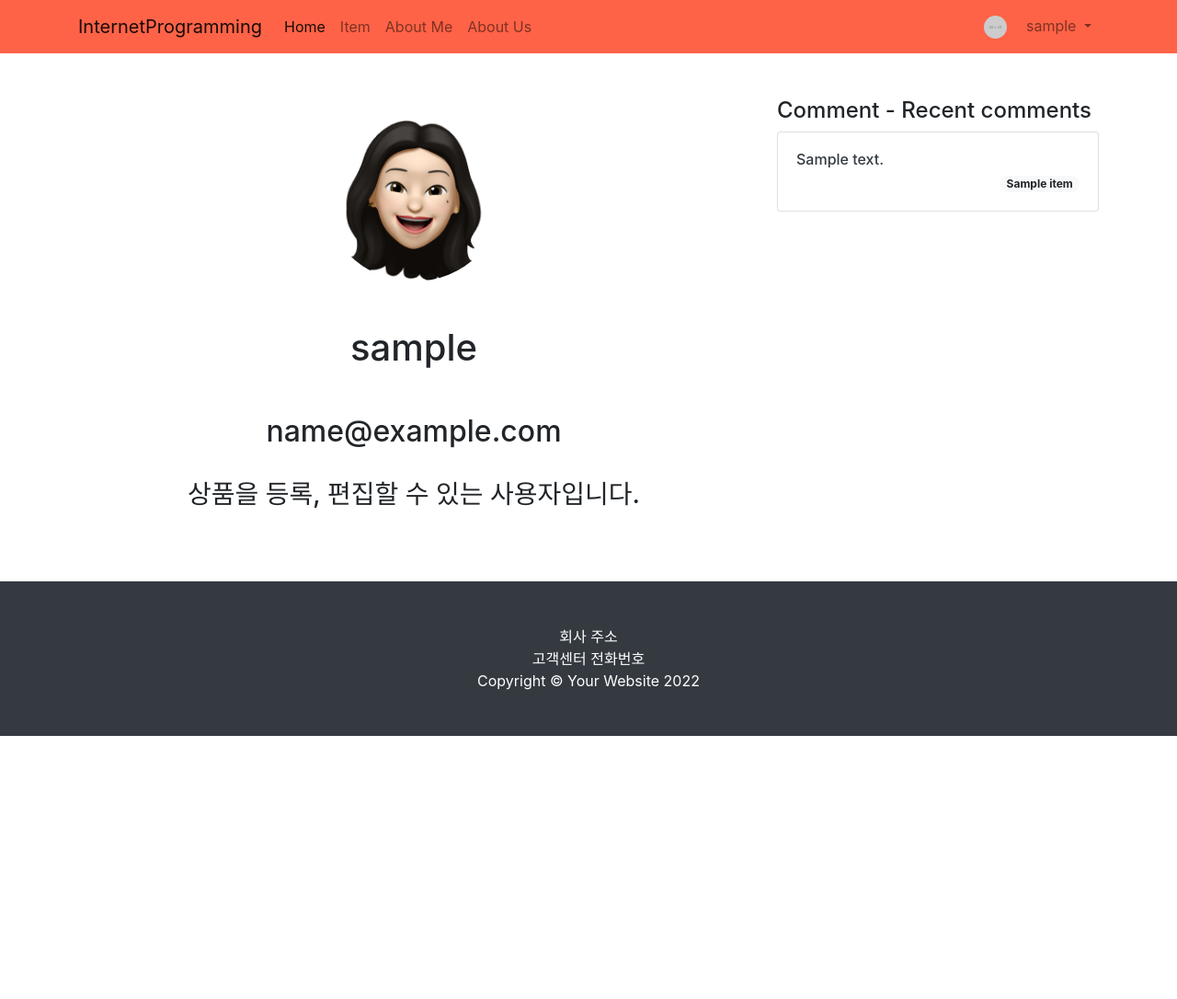
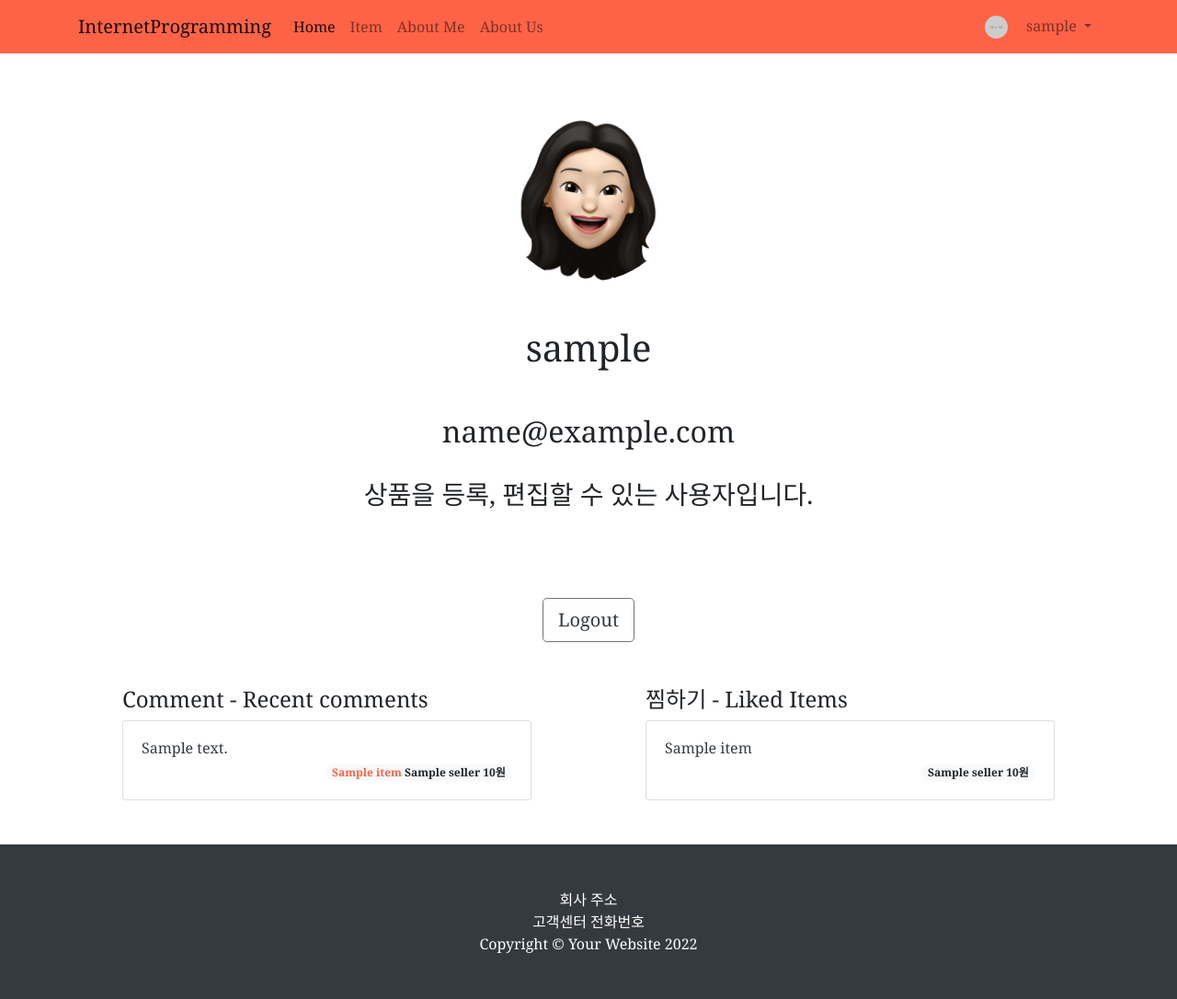
Before and after one commit to seoyeong12/MyShopping, a Django app: page /about_me/ in a window 1280 px wide. Shown: the whole page at 92% size. Before the commit the page ends 800 px from the top, so only its background shows below. Run offline with Django 4.2, Linux system fonts and the light colour scheme; a user stored in the database is signed in; tables that the repository leaves empty hold one stand-in row (values such as "Sample post"); grey boxes labelled with a size stand in for pictures from a placeholder-image service; some libraries are stand-ins or nearby versions.

Commit message:
마이페이지 찜한 아이템 보이기

```diff
--- a/item/models.py
+++ b/item/models.py
@@ -1,5 +1,7 @@
 from django.db import models
 from django.contrib.auth.models import User
+
+
 class Tag(models.Model):
     name = models.CharField(max_length=50, unique=True)
     slug = models.SlugField(max_length=200, unique=True, allow_unicode=True)
@@ -48,7 +50,7 @@ class Item(models.Model): #상품
     tags = models.ManyToManyField(Tag, blank=True) #태그 다대다
     like_users = models.ManyToManyField(User, related_name='like_item') #찜하기
     def __str__(self):
-        return f'[{self.pk}]{self.name}::{self.author} : {self.price} : {self.manufacturer} : {self.seller}'
+        return f'[{self.pk}]{self.name}::{self.author} : {self.price} : {self.manufacturer} : {self.seller} : {self.like_users} '
 
     def get_absolute_url(self):
         return f'/item/{self.pk}/'
--- a/item/templates/item/item_detail.html
+++ b/item/templates/item/item_detail.html
@@ -57,9 +57,9 @@
                           <form action="{% url 'item:likes' item.pk %}" method='POST'>
                             {% csrf_token %}
                             {% if user in item.like_users.all %}
-          <input type="submit" value='좋아요 취소'>
+                              <input type="submit" value='찜하기 취소'>
                             {% else %}
-          <input type="submit" value='좋아요'>
+                              <input type="submit" value='찜하기'>
                             {% endif %}
                           </form>
                         </div>
--- a/single_pages/templates/single_pages/about_me.html
+++ b/single_pages/templates/single_pages/about_me.html
@@ -9,38 +9,22 @@
         <script src="https://code.jquery.com/jquery-3.5.1.slim.min.js" integrity="sha384-DfXdz2htPH0lsSSs5nCTpuj/zy4C+OGpamoFVy38MVBnE+IbbVYUew+OrCXaRkfj" crossorigin="anonymous"></script>
         <script src="https://cdn.jsdelivr.net/npm/popper.js@1.16.1/dist/umd/popper.min.js" integrity="sha384-9/reFTGAW83EW2RDu2S0VKaIzap3H66lZH81PoYlFhbGU+6BZp6G7niu735Sk7lN" crossorigin="anonymous"></script>
         <script src="https://cdn.jsdelivr.net/npm/bootstrap@4.5.3/dist/js/bootstrap.min.js" integrity="sha384-w1Q4orYjBQndcko6MimVbzY0tgp4pWB4lZ7lr30WKz0vr/aWKhXdBNmNb5D92v7s" crossorigin="anonymous"></script>
+        <style>
+                body{
+                    font-family: Georgia, "Malgun Gothic", serif;
+                }
+        </style>
     </head>
     <body>
         {% include 'item/navbar.html' %}
-<!--        <header class="py-5 bg-image-full" >-->
-<!--            <div class="text-center mt-5">-->
-<!--                {% if user.socialaccount_set.all.0.get_avatar_url %}-->
-<!--                    <img class="img-fluid rounded-circle" src="{{user.socialaccount_set.all.0.get_avatar_url}}" alt="aboutme" width="200px" />-->
-<!--                {% else %}-->
-<!--                    <img class="img-fluid rounded-circle" src="../static/single_pages/images/aboutme.png" width="200px">-->
-<!--                {% endif %}-->
-<!--                <h1 class="mt-5 fs-3 fw-bolder">{{user.username}}</h1>-->
-<!--                {% if user.email %}-->
-<!--                    <h2 class="mt-5 fs-3 fw-bolder">{{user.email}}</h2>-->
-<!--                {% endif %}-->
-<!--                {% if user.is_superuser or user.is_staff %}-->
-<!--                <br>-->
-<!--                <h3 class="mb-5">상품을 등록, 편집할 수 있는 사용자입니다.</h3>-->
-<!--                {% endif %}-->
-<!--                <div class="btn btn-outline-secondary btn-lg mt-5" >-->
-<!--                    <a href="/accounts/logout/"  class="text-decoration-none text-dark">Logout</a>-->
-<!--                </div>-->
-<!--            </div>-->
-
-<!--        </header>-->
          <section>
           <div class="container">
               <div class="row justify-content-between">
-                  <div class="col-lg-8 mt-5 text-center">
+                  <div class="col-lg-12 mt-5 text-center">
                       {% if user.socialaccount_set.all.0.get_avatar_url %}
                         <img class="img-fluid rounded-circle" src="{{user.socialaccount_set.all.0.get_avatar_url}}" alt="aboutme" width="200px" />
                       {% else %}
-                        <img class="img-fluid rounded-circle" src="../static/single_pages/images/aboutme.png" width="200px">
+                        <img class="img-fluid rounded-circle" src="../static/single_page/images/aboutme.png" width="200px">
                       {% endif %}
                         <h1 class="mt-5 fs-3 fw-bolder">{{user.username}}</h1>
                       {% if user.email %}
@@ -54,24 +38,36 @@
                           <a href="/accounts/logout/"  class="text-decoration-none text-dark">Logout</a>
                       </div>
                   </div>
-                  <div class="col-lg-4 mt-5 mb-5">
+                  <div class="col-lg-5 mt-5 mb-5 ml-5">
                       <h4>Comment - Recent comments</h4>
-<!--                      {% for item in items %}-->
-<!--                      <div>{{item.name}}</div>-->
-<!--                      {% if item.comment_set.exists %} &lt;!&ndash; post의 comment 모델 불러오기(_set) 원래는 field불러오는거&ndash;&gt;-->
-                      <!--{% for comment in comments %}-->
+                          {% for comment in comments %}
                               {% if comment.author == user %}
                                   <div class="card mt-1">
                                       <div class="card-body">
                                           <h6><a href="{{ comment.get_absolute_url }}" class="text-decoration-none text-dark">{{ comment.content }}</a></h6>
                                           <span class="badge badge-pill badge-light float-right">
-                                      {{ item.name }}
+                                              <span style="color:#FF6347;">{{ comment.item.name }} </span> {{ comment.item.seller }} {{ comment.item.price}}원
                                           </span>
                                       </div>
                                   </div>
                               {% endif %}
-<!--                       {% endfor %}            {% endif %}-->
-<!--                      {% endfor %}-->
+                      {% endfor %}
+
+                  </div>
+                  <div class="col-lg-5 mt-5 mb-5 mr-5">
+                      <h4>찜하기 - Liked Items</h4>
+                      {% for item in items %}
+                          {% if user in item.like_users.all %}
+                            <div class="card mt-1">
+                                  <div class="card-body">
+                                      <h6><a href="{{ item.get_absolute_url }}" class="text-decoration-none text-dark">{{ item.name }}</a></h6>
+                                      <span class="badge badge-pill badge-light float-right">
+                                          {{ item.seller }} {{item.price}}원
+                                      </span>
+                                  </div>
+                              </div>
+                          {% endif %}
+                      {% endfor %}
                   </div>
               </div>
           </div>
@@ -88,8 +84,8 @@
 <!--                </div>-->
 <!--            </div>-->
 <!--        </section>-->
-        <div class="fixed-bottom">
+        <!--<div class="fixed-bottom">-->
           {% include 'item/footer.html' %}
-        </div>
+        <!--</div>-->
     </body>
 </html>
--- a/single_pages/templates/single_pages/landing.html
+++ b/single_pages/templates/single_pages/landing.html
@@ -28,7 +28,7 @@
                                   <h6><a href="{{ item.get_absolute_url }}" class="text-decoration-none text-dark">{{ item.name }}</a></h6>
                                   <span class="badge badge-pill badge-light float-right">
                                       {{ item.seller.name }}
-                                      ₩{{ item.price }}
+                                      {{ item.price }}원
                                   </span>
                               </div>
                           </div>
```
Also changed, not shown: item/templates/item/base.html (+13 -0 lines), item/views.py (+11 -0 lines). Lines whose indentation alone changed are shown as unchanged.
